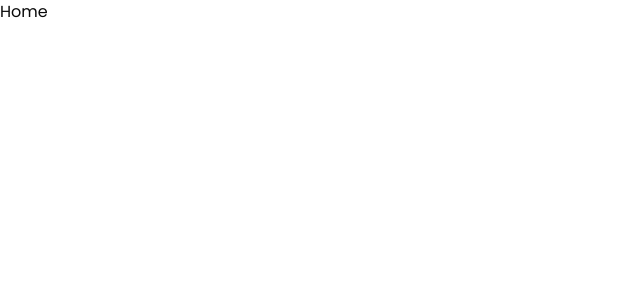
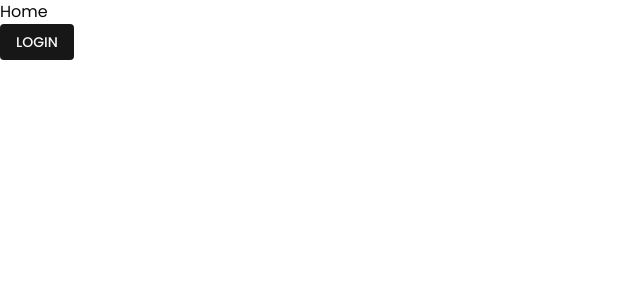
Before and after one commit to Nimira43/Epikrisis, a Next.js app: page / in a window 1280 px wide. Shown: the top 300 px of the page, without its empty margins (0-640 px from the left). Built offline with nearby package versions, Linux system fonts and the light colour scheme.

Commit message:
Small update to Button component

```diff
--- a/app/page.tsx
+++ b/app/page.tsx
@@ -1,5 +1,11 @@
+import { Button } from '@/components/ui/button'
+
 export default function Home() {
   return (
-    <div>Home</div>
+    <>
+      <div>Home</div>
+      <Button variant=''>Login</Button>
+    </>
+
   )
 }
--- a/components/ui/button.tsx
+++ b/components/ui/button.tsx
@@ -5,7 +5,7 @@
 import { cn } from '@/lib/utils'
 
 const buttonVariants = cva(
-  'inline-flex items-center justify-center gap-2 whitespace-nowrap rounded-md text-sm font-medium transition-all disabled:pointer-events-none disabled:opacity-50 [&_svg]:pointer-events-none [&_svg:not([class*="size-"])]:size-4 shrink-0 [&_svg]:shrink-0 outline-none focus-visible:border-ring focus-visible:ring-ring/50 focus-visible:ring-[3px] aria-invalid:ring-destructive/20 dark:aria-invalid:ring-destructive/40 aria-invalid:border-destructive',
+  'inline-flex items-center justify-center gap-2 uppercase whitespace-nowrap rounded text-sm font-medium transition-all disabled:pointer-events-none disabled:opacity-50 [&_svg]:pointer-events-none [&_svg:not([class*="size-"])]:size-4 shrink-0 [&_svg]:shrink-0 outline-none focus-visible:border-ring focus-visible:ring-ring/50 focus-visible:ring-[3px] aria-invalid:ring-destructive/20 dark:aria-invalid:ring-destructive/40 aria-invalid:border-destructive',
   {
     variants: {
       variant: {
```
